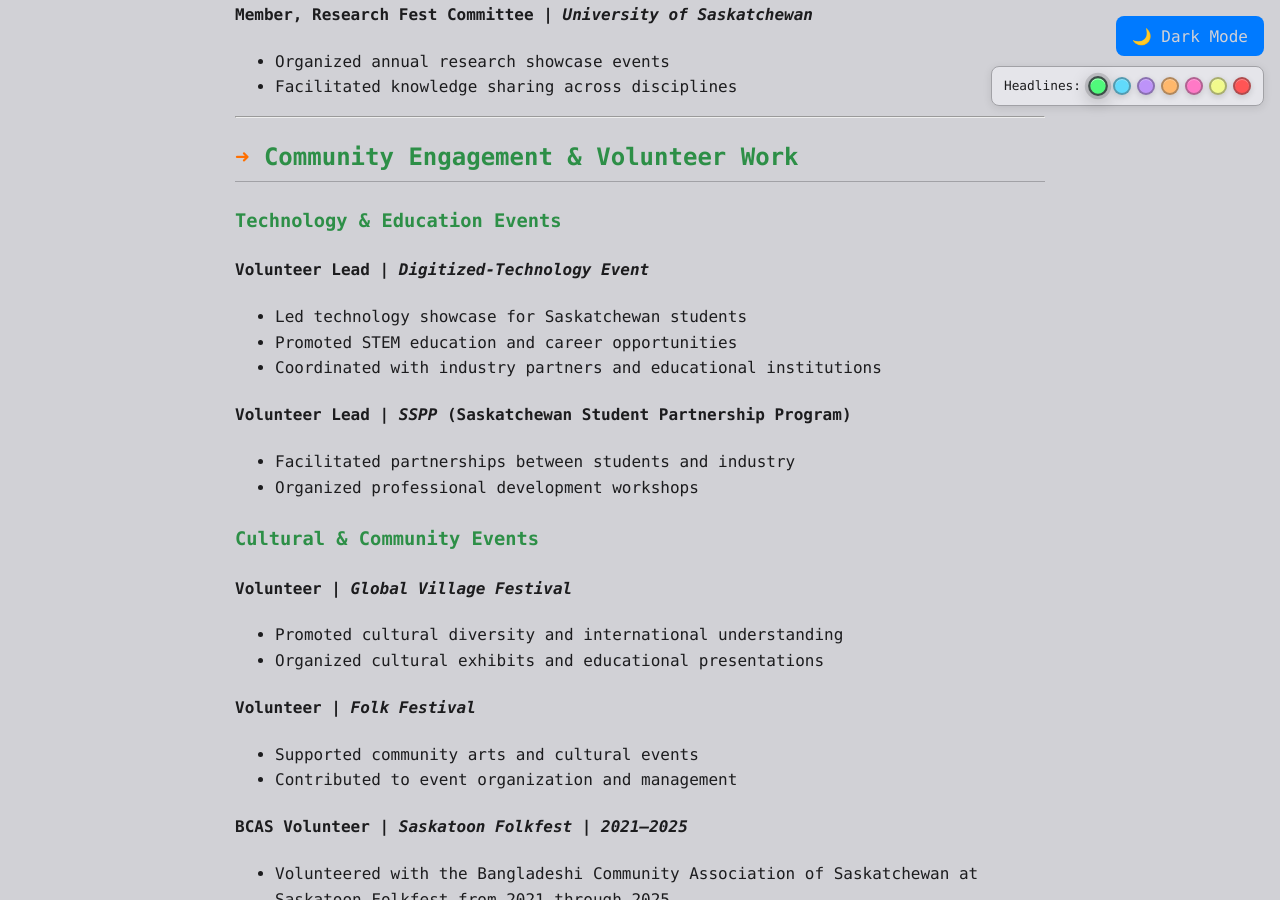
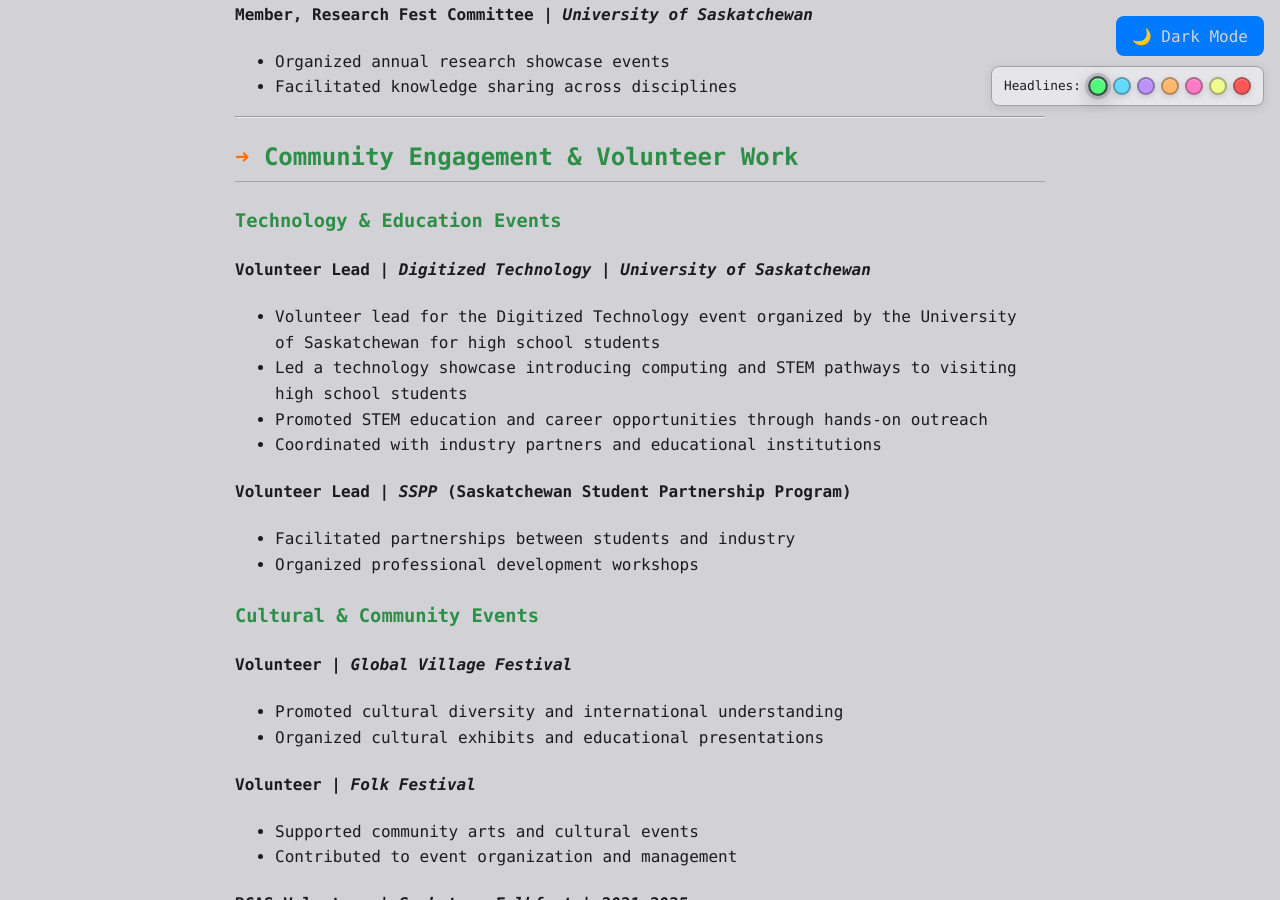
Before and after one commit to joydeba/joydeba.github.io, a Jekyll site: the page built from awards.md, in a window 1280 px wide and 900 px high, scrolled down 4605 px. Built offline with Jekyll 4.4.1, drawn with Linux system fonts in a browser that asks for light colours.

Commit message:
Revise awards and teaching sections to enhance clarity and detail. Update the LIFT instructional ePortfolio links to reflect the current URL and include a local backup option. Adjust descriptions for volunteer roles and teaching achievements to provide a more comprehensive overview of contributions and experiences.

```diff
--- a/awards.md
+++ b/awards.md
@@ -143,9 +143,10 @@ title: "Awards & Activities"
 
 ### Technology & Education Events
 
-#### **Volunteer Lead** | *Digitized-Technology Event*
-- Led technology showcase for Saskatchewan students
-- Promoted STEM education and career opportunities
+#### **Volunteer Lead** | *Digitized Technology* | *University of Saskatchewan*
+- Volunteer lead for the Digitized Technology event organized by the University of Saskatchewan for high school students
+- Led a technology showcase introducing computing and STEM pathways to visiting high school students
+- Promoted STEM education and career opportunities through hands-on outreach
 - Coordinated with industry partners and educational institutions
 
 #### **Volunteer Lead** | *SSPP* (Saskatchewan Student Partnership Program)
```
Also changed, not shown: certifications.md (+1 -1 lines), cv.md (+1 -1 lines), teaching-materials/index.md (+3 -1 lines), teaching.md (+2 -2 lines), 5 other files.
